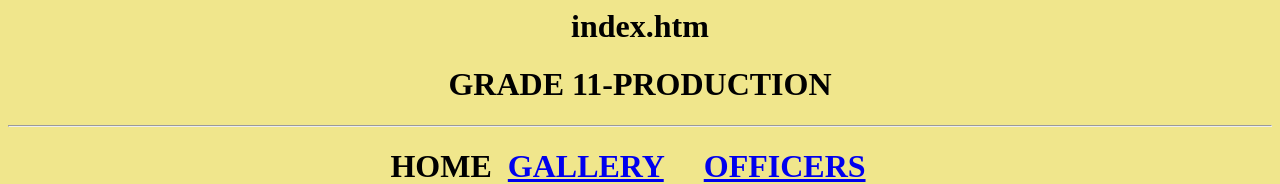
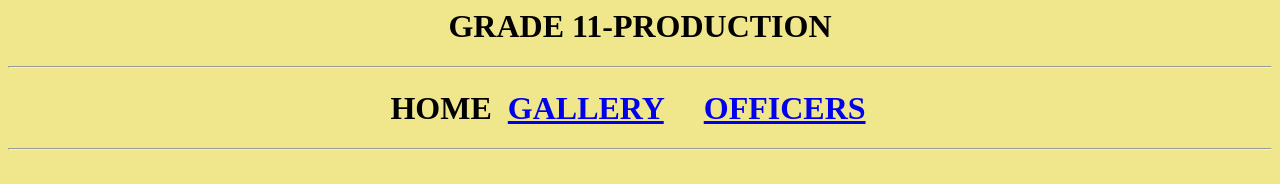
Before and after one commit to andre099k/roquekni.github.io, a plain HTML site: page index.htm in a window 1280 px wide. Shown: the top 184 px of the page. Drawn offline with Linux system fonts and the light colour scheme.

Commit message:
Update index.htm

```diff
--- a/index.htm
+++ b/index.htm
@@ -1,5 +1,4 @@
 <center>
-<html><head><h1>index.htm</h1></head></html>
 <html><head><h1>GRADE 11-PRODUCTION</h1></title></head>
 <hr>
 <center>
```
